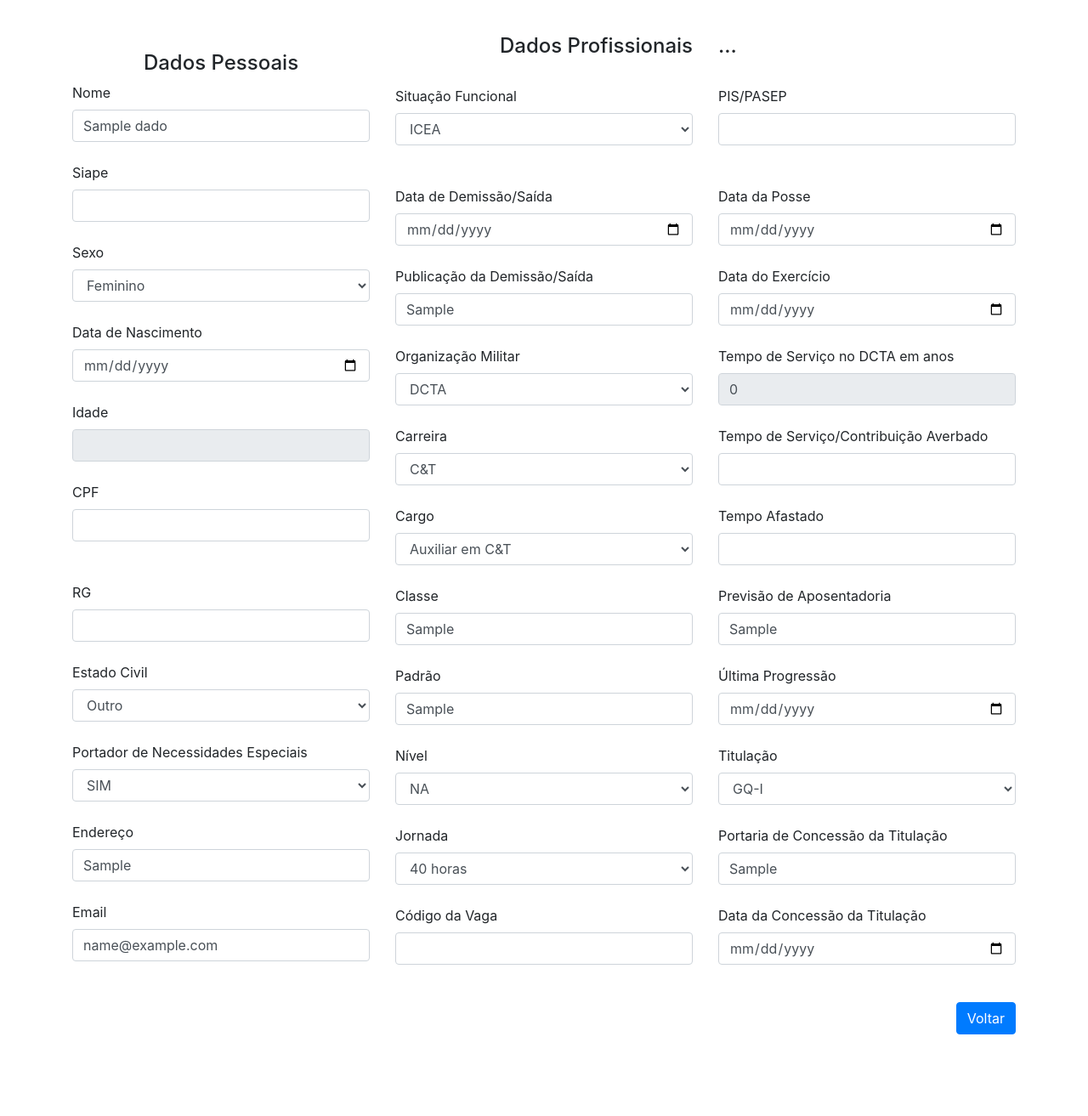
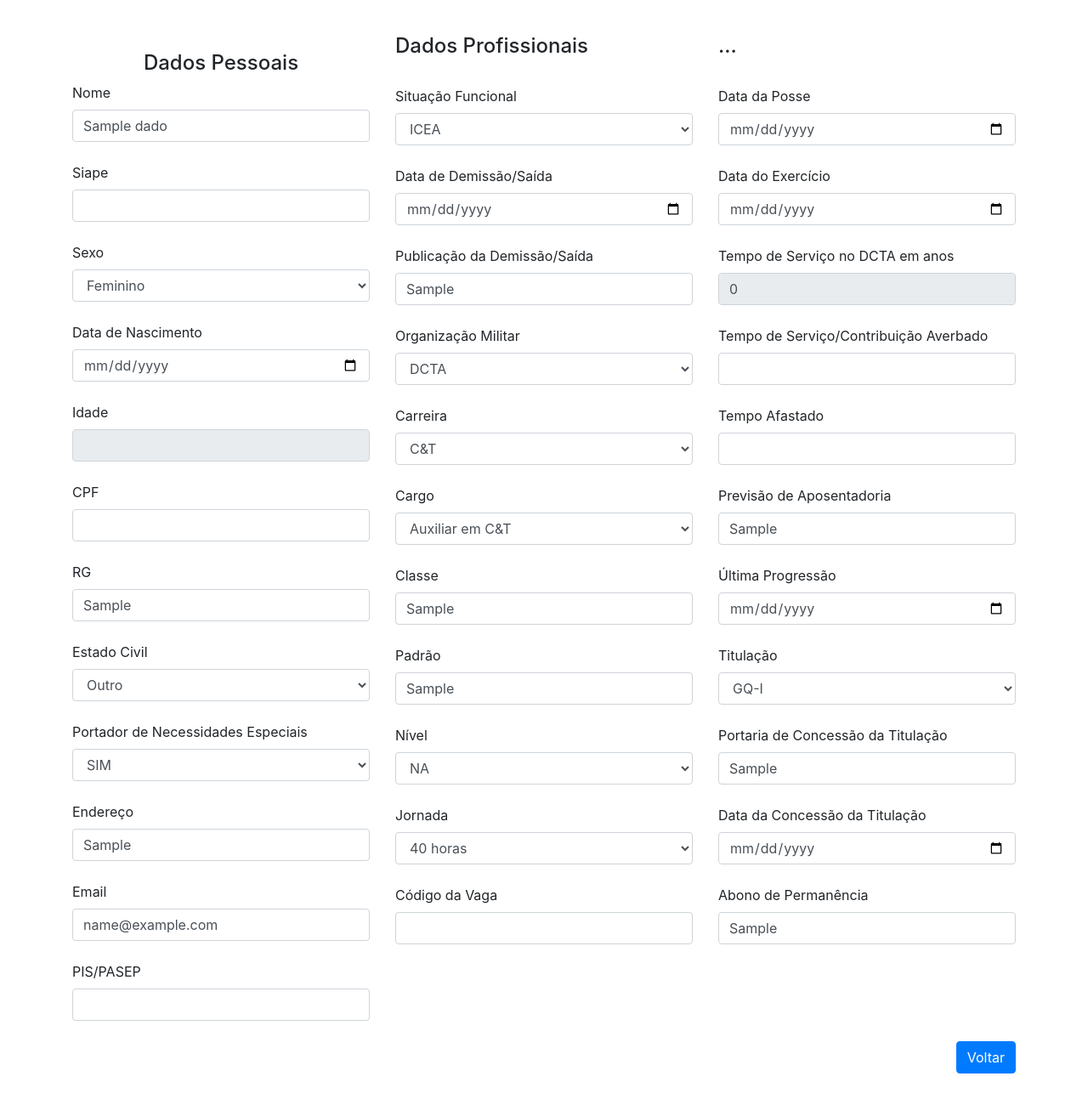
Before and after one commit to aimeemalzac/Cadastro-DCTA, a PHP site: page /editar.php?id=1 in a window 1280 px wide. Shown: the whole page at 85% size. Before the commit the page ends 1217 px from the top, so only its background shows below. Run offline with PHP 8.4, Linux system fonts and the light colour scheme; the visitor is signed in with stand-in values (Sample User, id 1); tables that the repository leaves empty or names only in its code hold one stand-in row (values such as "Sample post"); data that the repository does not hold is empty.

Commit message:
editar.php

```diff
--- a/editar.php
+++ b/editar.php
@@ -100,6 +100,7 @@ $id= $_GET['id'];
 					$titulacao = $array ['titulacao'];
 					$portariatitulacao = $array ['portariatitulacao'];
 					$datatitulacao = $array ['datatitulacao'];
+          $abono = $array['abono'];
 
 
 				?>
@@ -123,40 +124,31 @@ $id= $_GET['id'];
     <div style="text-align: center;" style="margin-top: 0px";>
     <h4>Dados Pessoais</h4>
     </div>
-
      <label> Nome </label>
       <input type="text" class="form-control" name="nome" value="<?php echo $nome ?>">
       <input type="number" class="form-control" name="id" value="<?php echo $id ?>" style="display: none">
     <br>
-
     <label> Siape </label>
       <input type="number" class="form-control" name="siape" value="<?php echo $siape ?>">
       <br>
-
      <label for="exampleFormControlSelect1">Sexo</label>
        <select class="form-control" id="exampleFormControlSelect1" name="sexo" value="<?php echo $sexo ?>">
         <option <?php echo $sexo=='Feminino' ? 'selected="selected"' : ''?>>Feminino</option>
         <option <?php echo $sexo=='Masculino' ? 'selected="selected"' : ''?>>Masculino</option>
         </select>
-
       <br>
       <label> Data de Nascimento </label>
       <input type="date" class="form-control" name="datanascimento" value="<?php echo $datanascimento ?>">
       <br>
-
       <label> Idade </label>
       <input disabled="disabled" type="number" class="form-control" name="idade" value="<?php echo $idade ?>">
       <br>
-
       <label> CPF </label>
       <input type="number" class="form-control" name="cpf" value="<?php echo $cpf ?>">
       <br>
+      <label> RG </label>
+      <input type="text" class="form-control" name="rg" value="<?php echo $rg ?>">
       <br>
-
-      <label> RG </label>
-      <input type="number" class="form-control" name="rg" value="<?php echo $rg ?>">
-      <br>
-
       <label for="exampleFormControlSelect1">Estado Civil</label>
       <select class="form-control" id="exampleFormControlSelect1" name="estadocivil" value="<?php echo $estadocivil ?>">
       <option <?php echo $estadocivil=='solteiro(a)' ? 'selected="selected"' : ''?>>solteiro(a)</option>
@@ -167,26 +159,25 @@ $id= $_GET['id'];
       <option <?php echo $estadocivil=='Outro' ? 'selected="selected"' : ''?>>Outro</option>
       </select>
       <br>
-
       <label for="exampleFormControlSelect1">Portador de Necessidades Especiais</label>
       <select class="form-control" id="exampleFormControlSelect1" name="pne" value="<?php echo $pne ?>">
       <option <?php echo $pne=='SIM' ? 'selected="selected"' : ''?>>SIM</option>
       <option <?php echo $pne=='NÃO' ? 'selected="selected"' : ''?>>NÃO</option>
       </select>
       <br>
-
       <label> Endereço </label>
       <input type="text" class="form-control" name="endereco" value="<?php echo $endereco ?>">
       <br>
-
       <label> Email </label>
       <input type="Email" class="form-control" name="email" value="<?php echo $email ?>">
       <br>
+      <label> PIS/PASEP </label>
+      <input type="number" class="form-control" name="pispasep" value="<?php echo $pispasep ?>">
       <br>
     </div>
 
     <div class="col-sm">
-      <div style="text-align: right;"; style="margin-top: 40px">
+      <div style="text-align: left;"; style="margin-top: 40px">
       <h4>Dados Profissionais</h4>
       </div>
       <br>
@@ -203,16 +194,12 @@ $id= $_GET['id'];
       <option <?php echo $situacaofuncional=='DAS' ? 'selected="selected"' : ''?>>DAS</option>
     </select>
     <br>
-
-      <br>
       <label> Data de Demissão/Saída </label>
       <input type="date" class="form-control" name="demissdata" value="<?php echo $demissdata ?>">
       <br>
-
       <label> Publicação da Demissão/Saída </label>
       <input type="text" class="form-control" name="demisspubli" value="<?php echo $demisspubli ?>">
       <br>
-
     <label for="exampleFormControlSelect1">Organização Militar</label>
       <select class="form-control" id="exampleFormControlSelect1" name="om" value="<?php echo $om ?>">
       <option <?php echo $om=='DCTA' ? 'selected="selected"' : ''?>>DCTA</option>
@@ -230,7 +217,6 @@ $id= $_GET['id'];
       <option <?php echo $om=='ICEA' ? 'selected="selected"' : ''?>>ICEA</option>
       </select>
       <br>
-
       <label for="exampleFormControlSelect1">Carreira</label>
       <select class="form-control" id="exampleFormControlSelect1" name="carreira" value="<?php echo $carreira ?>">
       <option <?php echo $carreira=='C&T' ? 'selected="selected"' : ''?>>C&T</option>
@@ -245,10 +231,8 @@ $id= $_GET['id'];
       <option <?php echo $carreira=='MPOG' ? 'selected="selected"' : ''?>>MPOG</option>
       <option <?php echo $carreira=='PCCTAE' ? 'selected="selected"' : ''?>>PCCTAE</option>
       <option <?php echo $carreira=='PGPE' ? 'selected="selected"' : ''?>>PGPE</option>
-
       </select>
       <br>
-
       <label for="exampleFormControlSelect1">Cargo</label>
        <select class="form-control" id="exampleFormControlSelect1" name="cargo" value="<?php echo $cargo ?>">
         <option <?php echo $cargo=='Auxiliar em C&T' ? 'selected="selected"' : ''?>>Auxiliar em C&T</option>
@@ -265,18 +249,14 @@ $id= $_GET['id'];
         <option <?php echo $cargo=='Agente Adm' ? 'selected="selected"' : ''?>>Agente Adm</option>
         <option <?php echo $cargo=='Assistente Técnico' ? 'selected="selected"' : ''?>>Assistente Técnico</option>
         <option <?php echo $cargo=='Administrador' ? 'selected="selected"' : 'Administrador'?>></option>
-
         </select>
       <br>
-
       <label> Classe </label>
       <input type="text" class="form-control" name="classe" value="<?php echo $classe ?>">
       <br>
-
       <label> Padrão </label>
       <input type="text" class="form-control" name="padrao" value="<?php echo $padrao ?>">
       <br>
-
       <label for="exampleFormControlSelect1">Nível</label>
        <select class="form-control" id="exampleFormControlSelect1" name="nivel" value="<?php echo $nivel ?>">
         <option <?php echo $nivel=='NA' ? 'selected="selected"' : ''?>>NA</option>
@@ -284,7 +264,6 @@ $id= $_GET['id'];
         <option <?php echo $nivel=='NS' ? 'selected="selected"' : ''?>>NS</option>
        </select>
       <br>
-
       <label for="exampleFormControlSelect1">Jornada</label>
        <select class="form-control" id="exampleFormControlSelect1" name="jornada" value="<?php echo $jornada ?>">
         <option <?php echo $jornada=='40 horas' ? 'selected="selected"' : ''?>>40 horas</option>
@@ -293,51 +272,36 @@ $id= $_GET['id'];
         <option <?php echo $jornada=='Dedicação Exclusiva' ? 'selected="selected"' : ''?>>Dedicação Exclusiva</option>
       </select>
       <br>
-
       <label>Código da Vaga</label>
       <input type="number" class="form-control" name="codigovaga" value="<?php echo $codigovaga ?>">
       <br>
-
     </div>
     <div class="col-sm">
-      <div style="text-align: left;"; style="margin-top: 0px">
+      <div style="text-align: left;"; style="margin-top: 40px">
       <h4> ...  </h4>
       </div>
-      <br>
-      <label> PIS/PASEP </label>
-      <input type="number" class="form-control" name="pispasep" value="<?php echo $pispasep ?>">
-      <br>
-
-
       <br>
       <label>Data da Posse</label>
       <input type="date" class="form-control" name="dataposse" value="<?php echo $dataposse ?>">
       <br>
-
       <label>Data do Exercício</label>
       <input type="date" class="form-control" name="dataexercicio" value="<?php echo $dataexercicio ?>">
       <br>
-
       <label> Tempo de Serviço no DCTA em anos </label>
       <input disabled="disabled" type="number" class="form-control" name="tempodcta" <?php $tempodcta1 = number_format($tempodcta, 0, '.','') ?>  value="<?php echo $tempodcta1 ?>">
       <br>
-
       <label> Tempo de Serviço/Contribuição Averbado </label>
       <input type="number" class="form-control" name="tempoexterno" value="<?php echo $tempoexterno ?>">
       <br>
-
       <label> Tempo Afastado </label>
       <input type="number" class="form-control" name="tempoafastado" value="<?php echo $tempoafastado ?>">
       <br>
-
       <label> Previsão de Aposentadoria </label>
       <input type="year" class="form-control" name="prevaposentadoria" value="<?php echo $prevaposentadoria ?>">
       <br>
-
       <label> Última Progressão </label>
       <input type="date" class="form-control" name="progressao" value="<?php echo $progressao ?>">
       <br>
-
       <label for="exampleFormControlSelect1">Titulação</label>
       <select class="form-control" id="exampleFormControlSelect1" name="titulacao" value="<?php echo $titulacao ?>">
       <option <?php echo $titulacao=='GQ-I' ? 'selected="selected"' : ''?>>GQ-I</option>
@@ -349,13 +313,15 @@ $id= $_GET['id'];
       <option <?php echo $titulacao==' ' ? 'selected="selected"' : ''?>> </option>
       </select>
       <br>
-
       <label> Portaria de Concessão da Titulação </label>
       <input type="text" class="form-control" name="portariatitulacao" value="<?php echo $portariatitulacao ?>">
       <br>
-
       <label> Data da Concessão da Titulação </label>
       <input type="date" class="form-control" name="datatitulacao" value="<?php echo $datatitulacao ?>">
+      <br>
+      <label> Abono de Permanência </label>
+      <input type="text" class="form-control" name="abono" value="<?php echo $abono ?>">
+      <br>
     </div>
   	</div>
 
```
